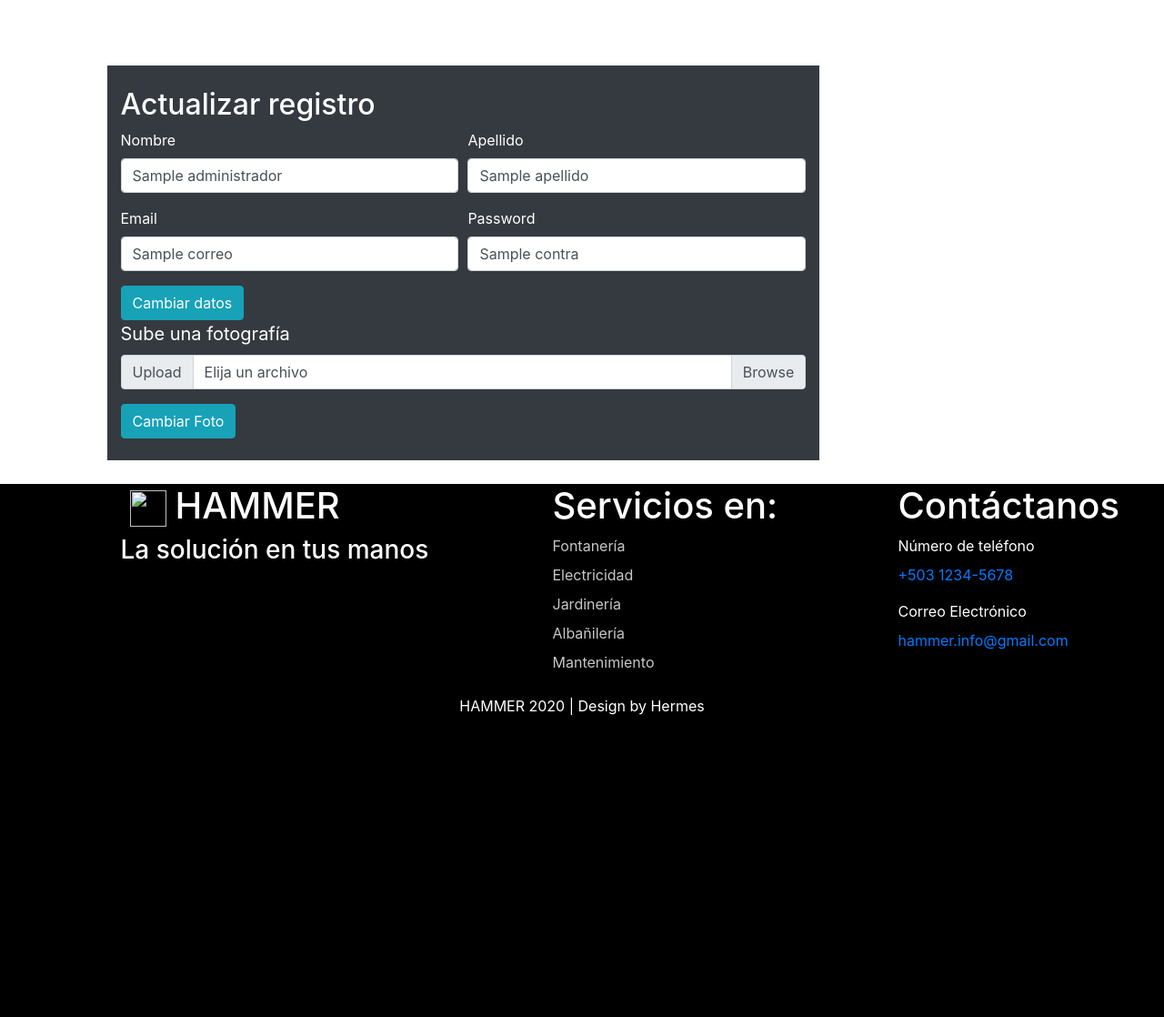
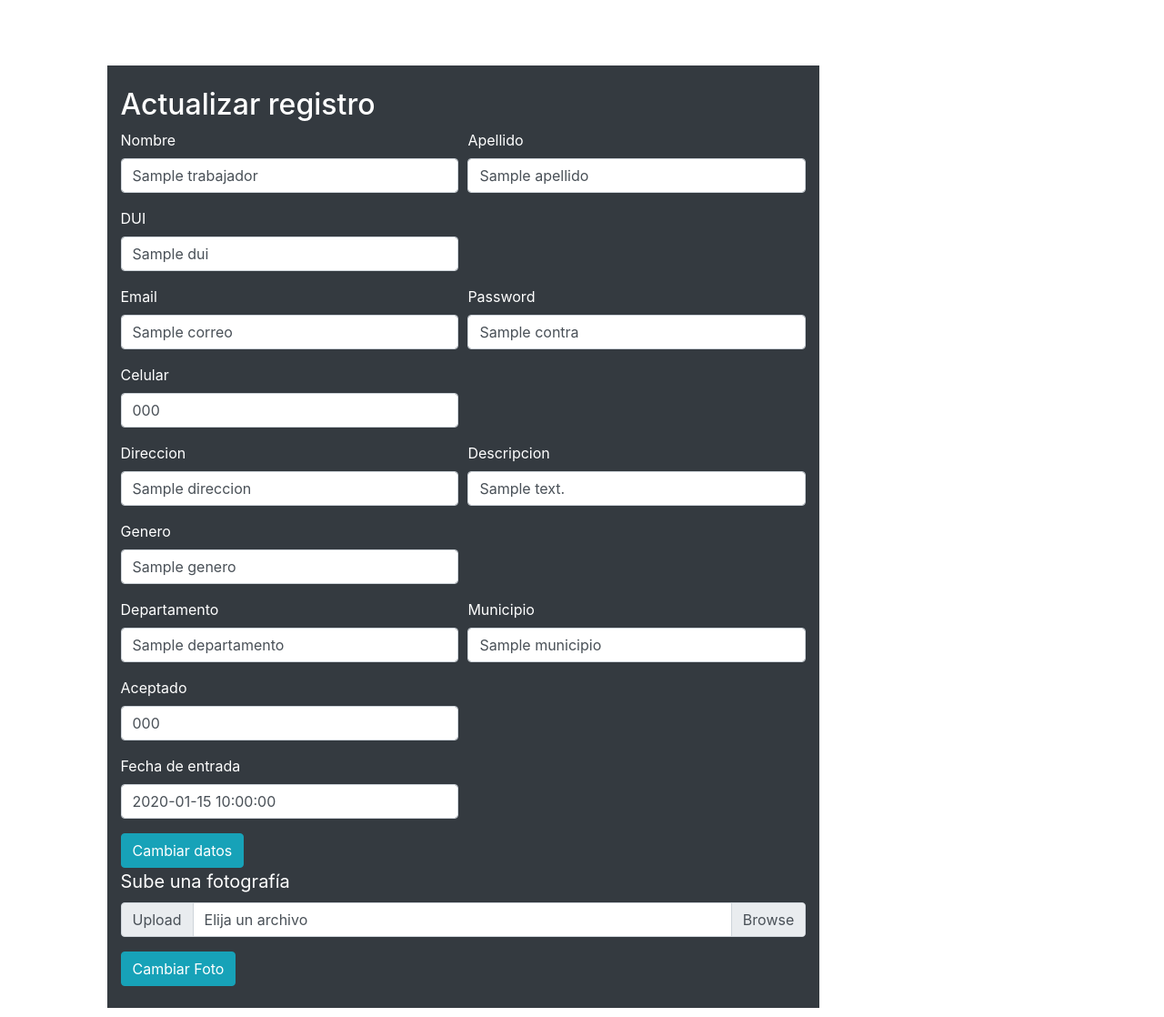
Before and after one commit to CarlosOrellana99/avance2_python_hermes, a Flask app: template templates/editTrabajadores.html in a window 1280 px wide. Shown: the part 192-1310 px from the top of the page at 91% size. Before the commit the page ends 978 px from the top, so only its background shows below. Run offline with Flask 2, Linux system fonts and the light colour scheme; the template is opened without the code that fills it: most values are stand-ins (such as "Sample title", 1, 10 or a date in 2020); some libraries are stand-ins or nearby versions.

Commit message:
Update de trabajadores

```diff
--- a/app.py
+++ b/app.py
@@ -146,6 +146,55 @@ def editClientes(tipo):
 
 #Tabla de trabajadores
 
+@app.route("/servlet/trabajadores/<tipo>", methods=['POST', 'GET'])
+def editTrabajadores(tipo):
+    adminT = adminTrabajadores()
+    if tipo == "register":
+        dui = request.form.get('dui')
+        nombre = request.form.get('nombre')
+        apellido = request.form.get('apellido')
+        celular = request.form.get('celular')
+        direccion = request.form.get('direccion')
+        correo = request.form.get('correo')
+        contra = request.form.get('contra')
+        descripcion = request.form.get('descripcion')
+        departamento = request.form.get('departamento')
+        municipio= request.form.get('municipio')
+        genero = request.form.get('genero')
+        aceptado = request.form.get('aceptado')
+        membresia="AAAA-0000-0000"
+        imagen = request.files['imagen']
+        foto = imagen.read()
+        adminT.insert(dui, nombre, apellido, celular, direccion, correo, contra, descripcion, departamento, municipio, genero, aceptado, membresia, foto)
+        return redirect("/tablas/trabajadores")
+    elif tipo == "delete":
+        idDel = request.args.get('id')
+        print(idDel)
+        adminT.deleteTrabajador(idDel)
+        return redirect("/tablas/trabajadores")
+    elif tipo == "update":
+        idUp = request.args.get('id')
+        trabajador = adminT.getTrabajadorById(idUp)
+        imagenes = adminT.getImages
+        return render_template("editTrabajadores.html", trabajador = trabajador, imagenes = imagenes)
+    elif tipo == "updateWD":
+        idup = request.form.get('id')
+        nombre = request.form.get('nombre')
+        apellido = request.form.get('apellido')
+        correo = request.form.get('correo')
+        contra = request.form.get('password')
+        adminT.updateTrabajador(idup, nombre, apellido, correo, contra)
+        return redirect("/tablas/trabajadores")
+    elif tipo == "updateWP":
+        idup = request.form.get('id')
+        picture = request.files['imagen']
+        foto = picture.read()
+        adminT.updateTrabajadorPicture(idup, foto)
+        return redirect("/tablas/trabajadores")
+    else:
+        return redirect("/")
+
+
 
 
 @app.route("/servlet/citas/<tipo>", methods=['POST', 'GET'])
--- a/templates/editTrabajadores.html
+++ b/templates/editTrabajadores.html
@@ -2,7 +2,7 @@
 {% block content %}
 <div class="row justify-content-center ">
     <div class=" col-md-10">
-        <form class="col-md-9 text-white" style="background-color: #343a40;" action="/servlet/trabajadores/update" method="POST" enctype="multipart/form-data">
+        <form class="col-md-9 text-white" style="background-color: #343a40;" action="/servlet/trabajadores/updateWD" method="POST" enctype="multipart/form-data">
             <br>
             <div class="form-title">
                 <h2>Actualizar registro</h2>
@@ -10,27 +10,70 @@
             <div class="form-row">
                 <div class="form-group col-md-6">
                     <label for="nombre">Nombre</label>
-                    <input type="text" class="form-control" id="nombre" name="nombre" value="{{administrador['nombre']}}" required>
+                    <input type="text" class="form-control" id="nombre" name="nombre" value="{{trabajador['nombre']}}" required>
                 </div>
                 <div class="form-group col-md-6">
                     <label for="apellido">Apellido</label>
-                    <input type="text" class="form-control" name="apellido" id="apellido" value="{{administrador['apellido']}}" required>
+                    <input type="text" class="form-control" name="apellido" id="apellido" value="{{trabajador['apellido']}}" required>
+                </div>
+                <div class="form-group col-md-6">
+                    <label for="DUI">DUI</label>
+                    <input type="text" class="form-control" name="DUI id="DUI" value="{{trabajador['dui']}}" required>
                 </div>
             </div>
             <div class="form-row">
                 <div class="form-group col-md-6">
                     <label for="correo">Email</label>
-                    <input type="email" class="form-control" id="correo" name="correo" value="{{administrador['correo']}}" required>
+                    <input type="email" class="form-control" id="correo" name="correo" value="{{trabajador['correo']}}" required>
                 </div>
                 <div class="form-group col-md-6">
                     <label for="password">Password</label>
-                    <input type="text" class="form-control" id="password" name="password" value="{{administrador['contra']}}" required>
+                    <input type="text" class="form-control" id="password" name="password" value="{{trabajador['contra']}}" required>
+                </div>
+                <div class="form-group col-md-6">
+                    <label for="celular">Celular</label>
+                    <input type="text" class="form-control" id="celular" name="celular" value="{{trabajador['telefono']}}" required>
                 </div>
             </div>
+            <div class="form-row">
+                <div class="form-group col-md-6">
+                    <label for="direccion">Direccion</label>
+                    <input type="text" class="form-control" id="direccion" name="direccion" value="{{trabajador['direccion']}}" required>
+                </div>
+                <div class="form-group col-md-6">
+                    <label for="descripcion">Descripcion</label>
+                    <input type="text" class="form-control" id="descripcion" name="descripcion" value="{{trabajador['descripcion']}}" required>
+                </div>
+                <div class="form-group col-md-6">
+                    <label for="genero">Genero</label>
+                    <input type="text" class="form-control" id="genero" name="genero" value="{{trabajador['genero']}}" required>
+                </div>
+            </div>
+            <div class="form-row">
+                <div class="form-group col-md-6">
+                    <label for="departamento">Departamento</label>
+                    <input type="text" class="form-control" id="departamento" name="departamento" value="{{trabajador['departamento']}}" required>
+                </div>
+                <div class="form-group col-md-6">
+                    <label for="municipio">Municipio</label>
+                    <input type="text" class="form-control" id="municipio" name="municipio" value="{{trabajador['municipio']}}" required>
+                </div>
+                <div class="form-group col-md-6">
+                    <label for="aceptado">Aceptado</label>
+                    <input type="text" class="form-control" id="aceptado" name="aceptado" value="{{trabajador['aceptado']}}" required>
+                </div>
+            </div>
+            <div class="form-row">
+                <div class="form-group col-md-6">
+                    <label for="fecha">Fecha de entrada</label>
+                    <input type="text" class="form-control" id="fechaDeEntrada" name="fechaDeEntrada" value="{{trabajador['fechaDeEntrada']}}" required>
+                </div>
+            </div>
+
             <button type="submit" class="btn btn-info">Cambiar datos</button>
-            <input type="hidden" id="id" name="id" value="{{ administrador['id'] }}"></input>
+            <input type="hidden" id="id" name="id" value="{{ trabajador['id'] }}"></input>
         </form>
-        <form class="col-md-9 text-white" style="background-color: #343a40;" action="/servlet/admin/updateWP" method="POST" enctype="multipart/form-data">
+        <form class="col-md-9 text-white" style="background-color: #343a40;" action="/servlet/trabajador/updateWP" method="POST" enctype="multipart/form-data">
             <label for="imagen" style="font-size:20px;font-style:Perpetua" >Sube una fotografía</label>
             <div class="input-group mb-3">
                 <div class="input-group-prepend">
@@ -49,7 +92,7 @@
             </script>
             <button type="submit" class="btn btn-info">Cambiar Foto</button>
             <br><br>
-            <input type="hidden" id="id" name="id" value="{{ administrador['id'] }}"></input>
+            <input type="hidden" id="id" name="id" value="{{ trabajador['id'] }}"></input>
         </form>
     </div>
 </div>
```
Also changed, not shown: database/Logics.py (+45 -0 lines).
